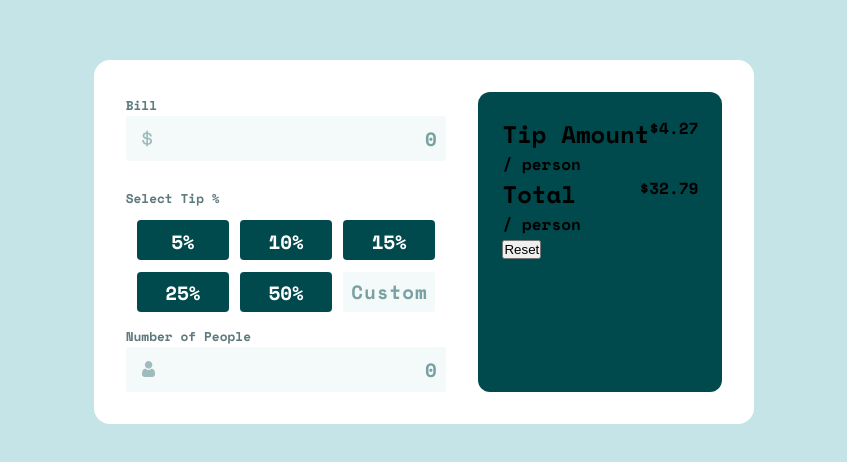
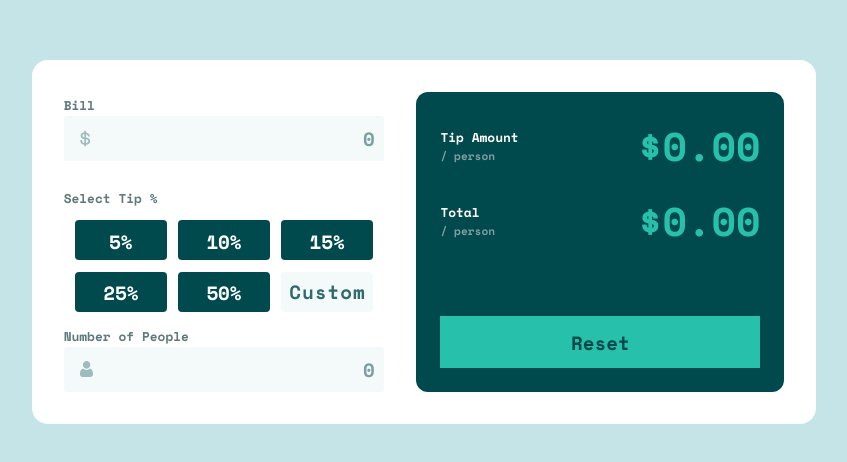
Before and after one commit to Ay-dotcode/Tip-calculator-app, a plain HTML site: page index.html in a window 1280 px wide. Shown: the part 158-620 px from the top of the page, without its empty margins (216-1063 px from the left). Drawn offline with nearby package versions, Linux system fonts and the light colour scheme.

Commit message:
finished most of the styling

```diff
--- a/index.html
+++ b/index.html
@@ -43,16 +43,16 @@
           <h1>Tip Amount</h1>
           <p>/ person</p>
         </div>
-        <span id="tipAmount">$4.27</span>
+        <span id="tipAmount">$0.00</span>
       </div>
       <div class="row">
         <div class="amount">
           <h1> Total </h1>
           <p>/ person</p>
         </div>
-        <span id="total">$32.79</span>
+        <span id="total">$0.00</span>
       </div>
-      <button type="reset"> Reset</button>
+      <button id="resetBtn" type="reset"> Reset</button>
     </section>
   </main>
 </body>
--- a/styles-outputs.css
+++ b/styles-outputs.css
@@ -1,5 +1,51 @@
 #outputs {
+    display: flex;
+    flex-direction: column;
     background-color: hsl(183, 100%, 15%);
     border-radius: 12px;
     padding: 1.5rem;
 }
+
+.row {
+    width: 320px;
+    display: flex;
+    justify-content: space-between;
+    margin-bottom: 1rem;
+    align-items: center;
+}
+
+.amount {
+    color: white;
+}
+
+.amount h1 {
+    font-size: 0.8rem;
+    font-weight: 700;
+}
+
+.amount p {
+    font-size: 0.7rem;
+    font-weight: 700;
+    color: hsl(184, 14%, 56%);
+}
+
+#tipAmount,
+#total {
+    color: hsl(172, 67%, 45%);
+    font-size: 2.5rem;
+}
+
+#resetBtn {
+    border: none;
+    margin-top: auto;
+    padding: 0.7rem;
+    font-weight: 700;
+    font-size: 1.2rem;
+    font-family: 'space mono', monospace;
+    background-color: hsl(172, 67%, 45%);
+    color: hsl(183, 100%, 15%);
+    cursor: pointer;
+}
+#resetBtn:hover {
+    background-color: hsl(172, 67%, 55%);
+}
--- a/styles.css
+++ b/styles.css
@@ -83,17 +83,23 @@ input:focus {
     border-radius: 4px;
     border: none;
     height: 40px;
+    cursor: pointer;
 }
 
 #tipInput button:hover {
-    background-color: hsl(172, 67%, 70%);
+    background-color: hsl(172, 67%, 45%);
     color: hsl(183, 100%, 15%);
 }
 
-#tipInput input {
+#custom {
     height: 40px;
     width: 92px;
     color: hsl(183, 100%, 15%);
+    cursor: pointer;
+}
+
+#custom::placeholder {
+    opacity: 0.8;
 }
 
 #peopleInput {
@@ -101,8 +107,3 @@ input:focus {
     background-position: 16px center;
     background-color: hsl(189, 41%, 97%);
 }
-
-.row {
-    display: flex;
-    justify-content: space-between;
-}
```
